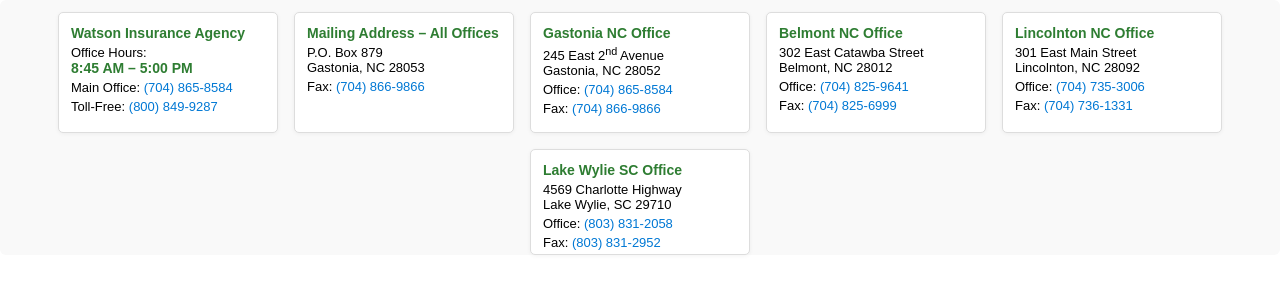
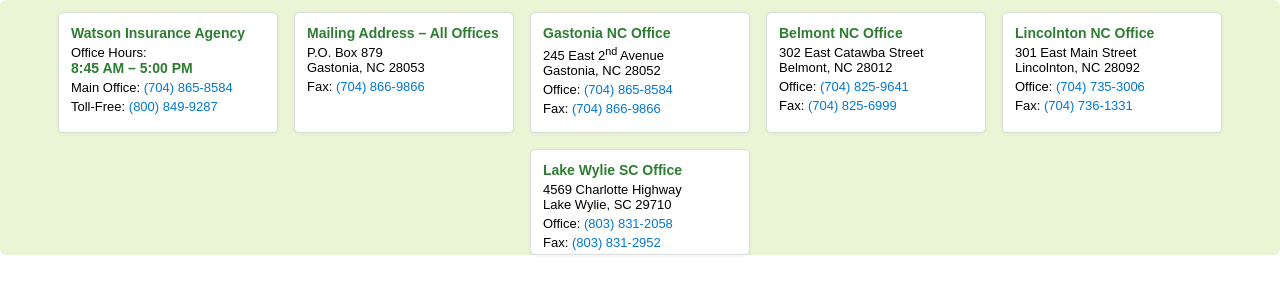
Before and after one commit to AzureChimes/my-html-embed, a plain HTML site: page index.html in a window 1280 px wide. Drawn offline with Linux system fonts and the light colour scheme.

Commit message:
Update index.html

```diff
--- a/index.html
+++ b/index.html
@@ -17,7 +17,7 @@
       flex-wrap: wrap;
       gap: 16px;
       font-family: Arial, sans-serif;
-      background-color: #f9f9f9;
+      background-color: #eaf5d5;
       padding: 12px;
       border-radius: 6px;
       max-width: 100%;
```
